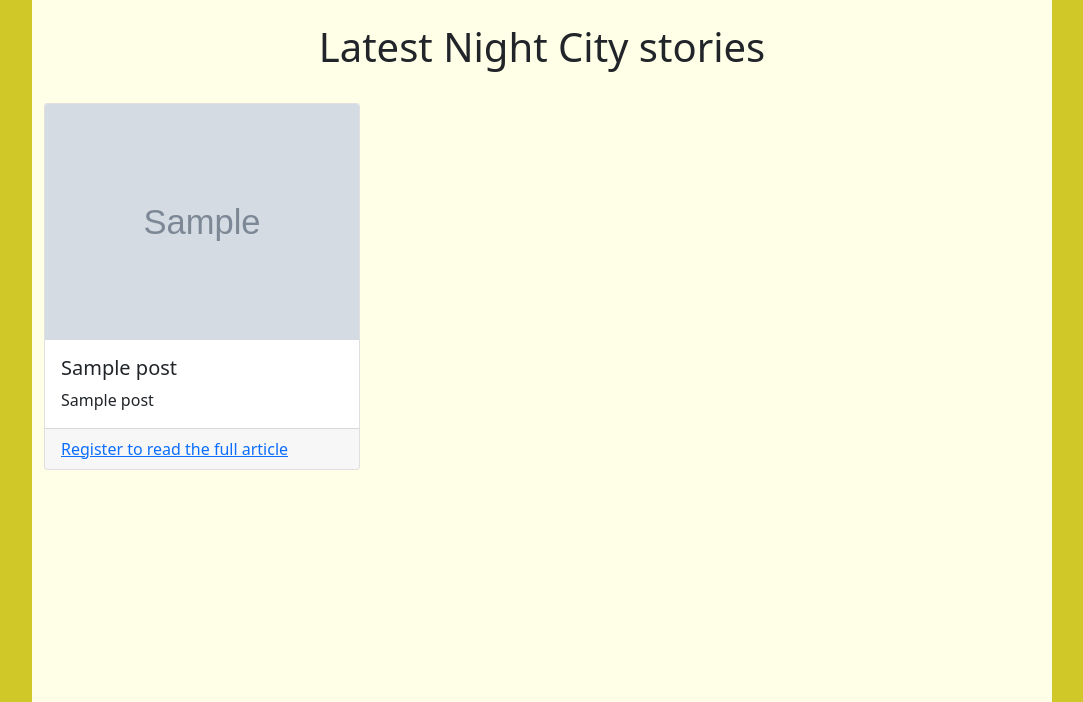
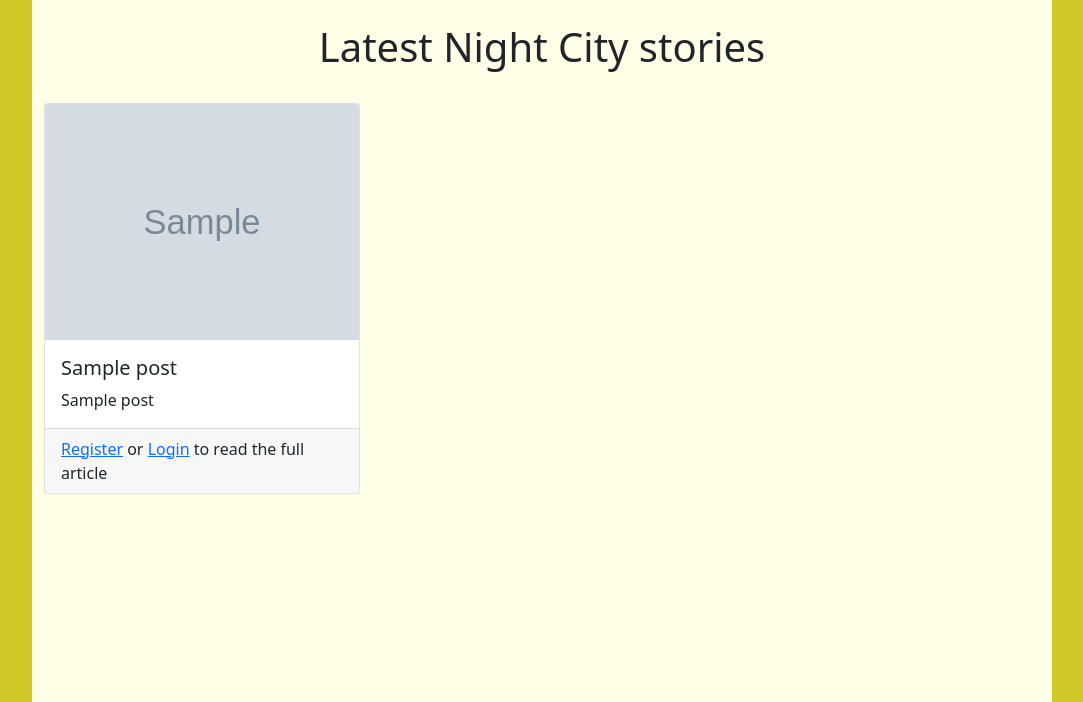
Before and after one commit to i100ev/django_project_SoftUni, a Django app: page / in a window 1280 px wide. Shown: the part 57-759 px from the top of the page, without its empty margins (98-1181 px from the left). Run offline with Django 3.2, Linux system fonts and the light colour scheme; tables that the repository leaves empty hold one stand-in row (values such as "Sample post"); grey boxes marked "Sample" are stand-in pictures; some libraries are stand-ins or nearby versions.

Commit message:
Added Documentation.doc

```diff
--- a/templates/index.html
+++ b/templates/index.html
@@ -26,13 +26,14 @@
                         {% if user.is_authenticated %}
                             <a href="{% url 'full post' post.pk %}">Read more...</a>
                         {% else %}
-                            <a href="{% url 'register' %}">Register to read the full article</a>
+                            <a href="{% url 'register' %}">Register</a> or <a href="{% url 'login' %}">Login</a> to read the full article
                         {% endif %}
                     </div>
                 </div>
             </div>
 
         {% endfor %}
+    <br>
     </div>
 
 {% endblock %}
--- a/templates/post/post_create.html
+++ b/templates/post/post_create.html
@@ -5,6 +5,7 @@
 {% endblock %}
 
 {% block site_content %}
+    {% if user.is_authenticated %}
     <h1>Create new post</h1>
     <div class="form-group">
         <form method="POST" enctype="multipart/form-data">
@@ -14,5 +15,8 @@
             <button class="btn btn-dark">Post</button>
         </form>
     </div>
+    {% else %}
+        <h2 class="text-center">You dont have permissions to create new post</h2>
+    {% endif %}
 
 {% endblock %}
```
Also changed, not shown: 1 other file.
